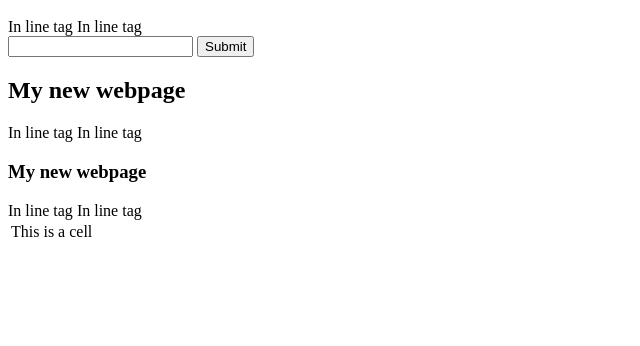
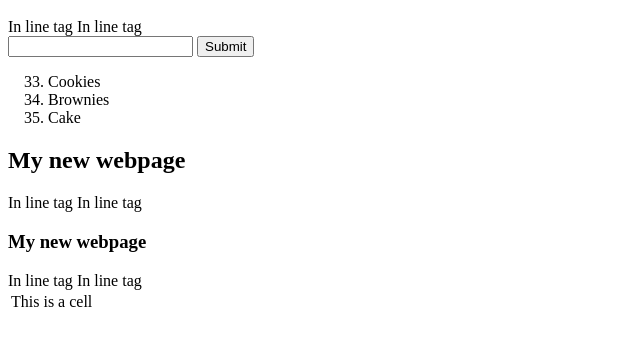
Before and after one commit to tyschaeffer09/ASE-220-003-playground, a plain HTML site: page index.html in a window 1280 px wide. Shown: the part 48-394 px from the top of the page, without its empty margins (0-640 px from the left). Drawn offline with Linux system fonts and the light colour scheme.

Commit message:
Added ordered list

```diff
--- a/index.html
+++ b/index.html
@@ -20,7 +20,11 @@ header {
 		<input type="email" name="emailaddress">
 		<button type="submit">Submit</button>
 	</form>
-
+	<ol start ="33">
+		<li>Cookies</li>
+		<li>Brownies</li>
+		<li>Cake</li>
+	</ol>
 	<article>
 		<h2>My new webpage</h2>
 		<span>In line tag</span>
```
